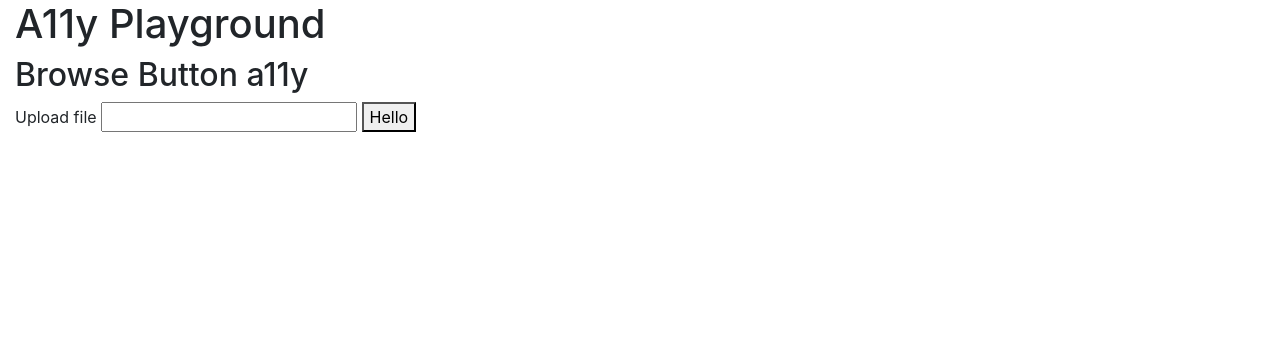
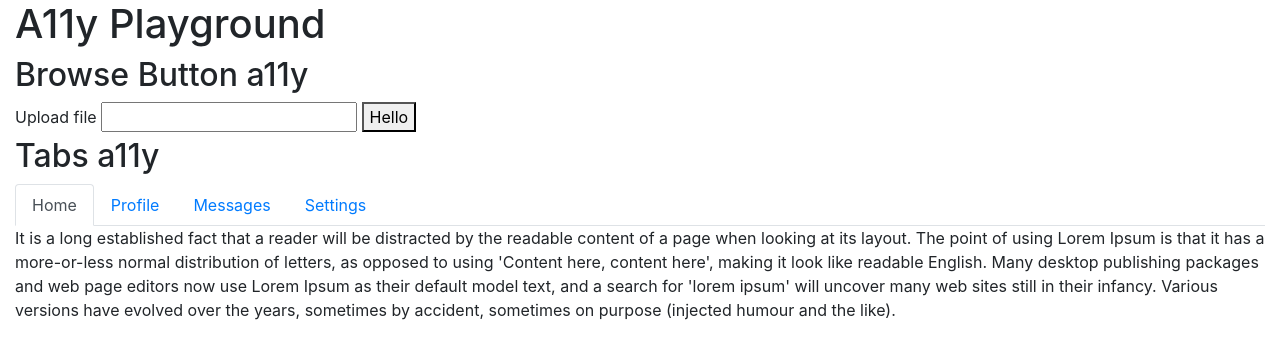
Before and after one commit to classicmike/a11y-playground, a website: page index.html in a window 1280 px wide. Drawn offline with nearby package versions, Linux system fonts and the light colour scheme.

Commit message:
Tab Example.

```diff
--- a/index.html
+++ b/index.html
@@ -32,11 +32,45 @@
           <div class="some-live-region" aria-live="polite" aria-atomic="true"></div>
         </form>
       </section>
+      <section>
+        <h2>Tabs a11y</h2>
+        <ul class="nav nav-tabs" id="myTab" role="tablist">
+          <li class="nav-item" role="presentation">
+            <a class="nav-link active" id="home-tab" data-toggle="tab" href="#home" role="tab" aria-controls="home" aria-selected="true">Home</a>
+          </li>
+          <li class="nav-item" role="presentation">
+            <a class="nav-link" id="profile-tab" data-toggle="tab" href="#profile" role="tab" aria-controls="profile" aria-selected="false">Profile</a>
+          </li>
+          <li class="nav-item" role="presentation">
+            <a class="nav-link" id="messages-tab" data-toggle="tab" href="#messages" role="tab" aria-controls="messages" aria-selected="false">Messages</a>
+          </li>
+          <li class="nav-item" role="presentation">
+            <a class="nav-link" id="settings-tab" data-toggle="tab" href="#settings" role="tab" aria-controls="settings" aria-selected="false">Settings</a>
+          </li>
+        </ul>
+
+        <!-- Tab panes -->
+        <div class="tab-content mb-5">
+          <div class="tab-pane active" id="home" role="tabpanel" aria-labelledby="home-tab">
+            <p>It is a long established fact that a reader will be distracted by the readable content of a page when looking at its layout. The point of using Lorem Ipsum is that it has a more-or-less normal distribution of letters, as opposed to using 'Content here, content here', making it look like readable English. Many desktop publishing packages and web page editors now use Lorem Ipsum as their default model text, and a search for 'lorem ipsum' will uncover many web sites still in their infancy. Various versions have evolved over the years, sometimes by accident, sometimes on purpose (injected humour and the like).</p>
+          </div>
+          <div class="tab-pane" id="profile" role="tabpanel" aria-labelledby="profile-tab">
+            <p>Contrary to popular belief, Lorem Ipsum is not simply random text. It has roots in a piece of classical Latin literature from 45 BC, making it over 2000 years old. Richard McClintock, a Latin professor at Hampden-Sydney College in Virginia, looked up one of the more obscure Latin words, consectetur, from a Lorem Ipsum passage, and going through the cites of the word in classical literature, discovered the undoubtable source. Lorem Ipsum comes from sections 1.10.32 and 1.10.33 of "de Finibus Bonorum et Malorum" (The Extremes of Good and Evil) by Cicero, written in 45 BC. This book is a treatise on the theory of ethics, very popular during the Renaissance. The first line of Lorem Ipsum, "Lorem ipsum dolor sit amet..", comes from a line in section 1.10.32.</p>
+          </div>
+          <div class="tab-pane" id="messages" role="tabpanel" aria-labelledby="messages-tab">
+            <p>There are many variations of passages of Lorem Ipsum available, but the majority have suffered alteration in some form, by injected humour, or randomised words which don't look even slightly believable. If you are going to use a passage of Lorem Ipsum, you need to be sure there isn't anything embarrassing hidden in the middle of text. All the Lorem Ipsum generators on the Internet tend to repeat predefined chunks as necessary, making this the first true generator on the Internet. It uses a dictionary of over 200 Latin words, combined with a handful of model sentence structures, to generate Lorem Ipsum which looks reasonable. The generated Lorem Ipsum is therefore always free from repetition, injected humour, or non-characteristic words etc.</p>
+          </div>
+          <div class="tab-pane" id="settings" role="tabpanel" aria-labelledby="settings-tab">
+            <p>The standard chunk of Lorem Ipsum used since the 1500s is reproduced below for those interested. Sections 1.10.32 and 1.10.33 from "de Finibus Bonorum et Malorum" by Cicero are also reproduced in their exact original form, accompanied by English versions from the 1914 translation by H. Rackham. </p>
+          </div>
+        </div>
+      </section>
     </div>
   </div>
 </div>
 </body>
 <script src="node_modules/jquery/dist/jquery.min.js" type="text/javascript"></script>
+<script src="node_modules/bootstrap/dist/js/bootstrap.bundle.min.js"></script>
 <script>
   $(document).ready(function(){
     $('.hello').on('click', function(){
@@ -61,6 +95,8 @@
       }, 200);
 
     });
+
+
   });
 </script>
 </html>
```
